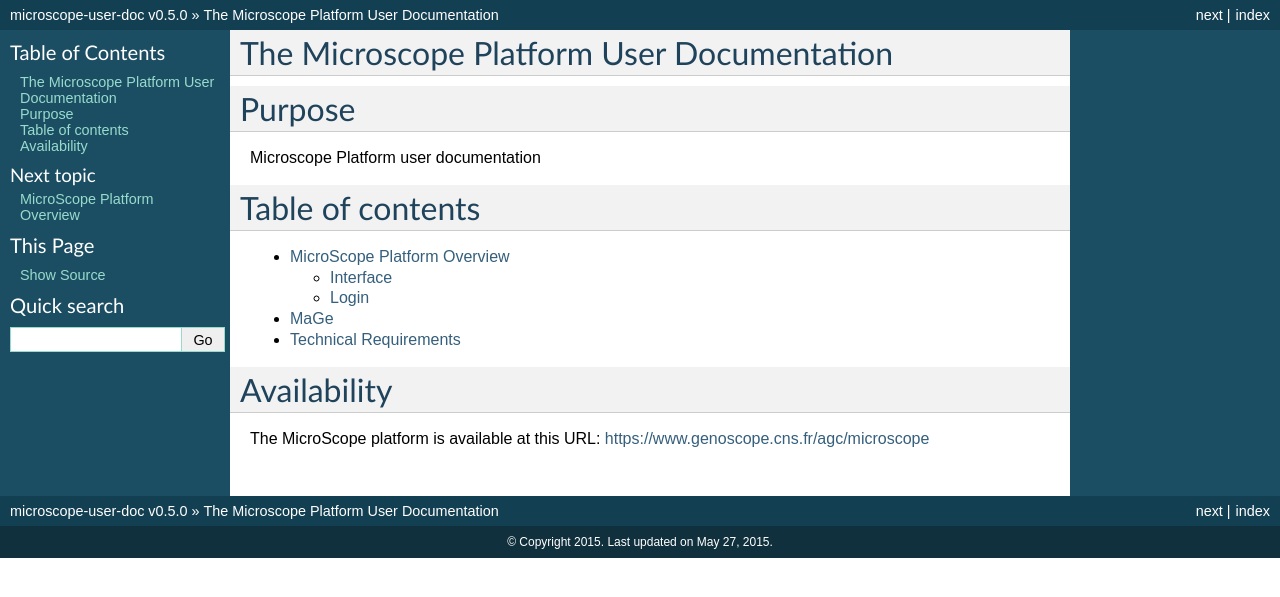
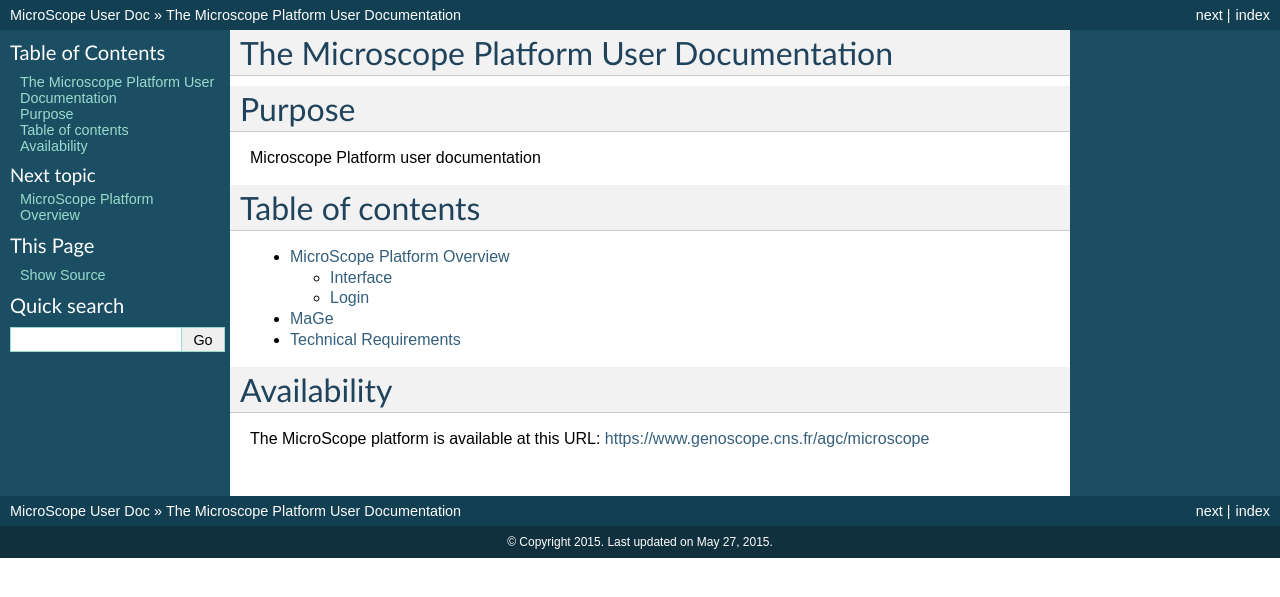
Before and after one commit to labgem/microscope-user-doc, a Sphinx documentation site: the page built from docs/index.rst, in a window 1280 px wide. Shown: the top 597 px of the page. Built offline with Sphinx 7.4.7, drawn with Linux system fonts in a browser that asks for light colours; formulas are drawn with MathJax 3.

Commit message:
Update conf.py

```diff
--- a/docs/conf.py
+++ b/docs/conf.py
@@ -41,7 +41,7 @@
 master_doc = 'index'
 
 # General information about the project.
-project = u'microscope-user-doc'
+project = u'MicroScope User Doc'
 copyright = u'2015'
 
 # The version info for the project you're documenting, acts as replacement for
@@ -104,10 +104,10 @@
 
 # The name for this set of Sphinx documents.  If None, it defaults to
 # "<project> v<release> documentation".
-html_title = None
+html_title = project + " v" + release
 
 # A shorter title for the navigation bar.  Default is the same as html_title.
-html_short_title = project + " v" + release
+html_short_title = project
 
 # The name of an image file (relative to this directory) to place at the top
 # of the sidebar.
@@ -185,7 +185,7 @@
 # Grouping the document tree into LaTeX files. List of tuples
 # (source start file, target name, title, author, documentclass [howto/manual]).
 latex_documents = [
-    ('index', 'microscope-user-doc.tex', u'LABGeM Documentation', u'LABGeM team', 'manual'),
+    ('index', 'microscope-user-doc.tex', u'MicroScope User Documentation', u'LABGeM team', 'manual'),
 ]
 
 # The name of an image file (relative to this directory) to place at the top of
```
